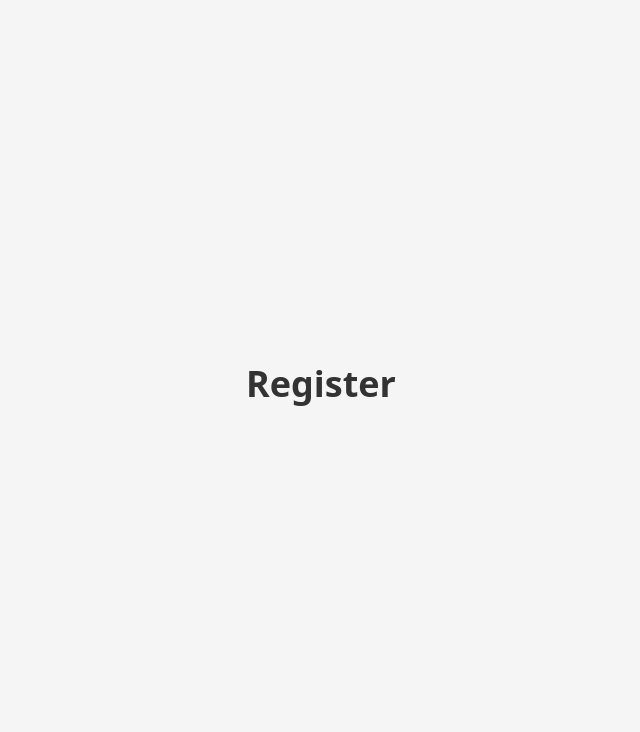
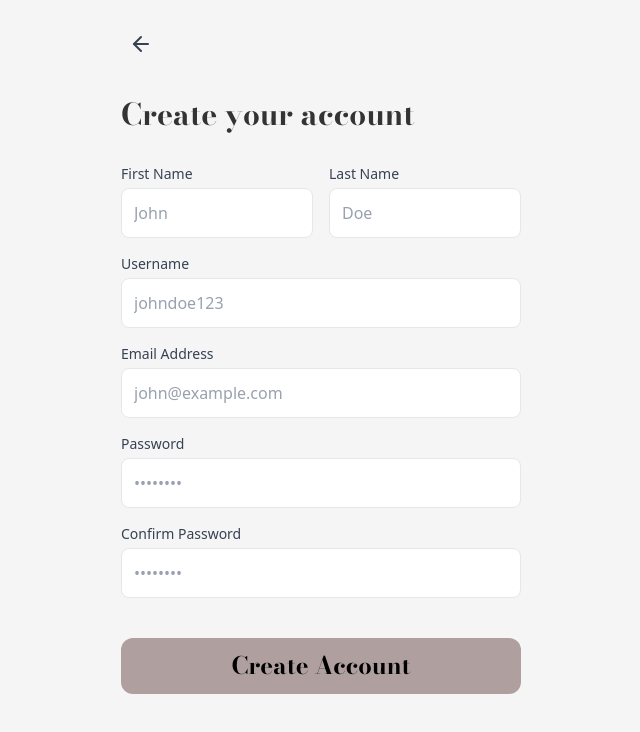
Before and after one commit to LexyRani/Matcha-42, a React (Vite) app in the folder frontend/: page /auth/register in a window 1280 px wide. Shown: the top 732 px of the page, without its empty margins (319-959 px from the left). Built offline with nearby package versions, Linux system fonts and the light colour scheme.

Commit message:
17/02/2026: Mise en place du formulaire register, ajoue de l'outil de validation zod

```diff
--- a/frontend/package.json
+++ b/frontend/package.json
@@ -15,7 +15,8 @@
     "react": "^19.2.0",
     "react-dom": "^19.2.0",
     "react-router-dom": "^7.13.0",
-    "tailwindcss": "^4.1.18"
+    "tailwindcss": "^4.1.18",
+    "zod": "^4.3.6"
   },
   "devDependencies": {
     "@eslint/js": "^9.39.1",
--- a/frontend/src/components/ui/Button.tsx
+++ b/frontend/src/components/ui/Button.tsx
@@ -1,18 +1,14 @@
-// Definition de ce que le bouton accepte comme parametre
 interface ButtonProps{
     label: string;
     onClick?:() => void;
     type?: "button" | "submit"
 }
 
-// Creation du composant
-
 export function Button({label, onClick, type = "button"}: ButtonProps)
 {
     return(
-        <button className="w-full bg-[#A69292]/86 text-black text-2xl font-bodini font-bold py-3 rounded-xl hover:opacity-90" onClick={onClick} type={type}>
+        <button className="w-full bg-[#A69292]/86 hover:bg-sky-700 text-black text-2xl font-bodoni font-bold py-3 rounded-xl " onClick={onClick} type={type}>
             {label}
-
         </button>
     )
 }
--- a/frontend/src/components/ui/Input.tsx
+++ b/frontend/src/components/ui/Input.tsx
@@ -0,0 +1,21 @@
+interface InputProps extends React.InputHTMLAttributes<HTMLInputElement>{
+    label: string;
+    error?: string;
+    icon?: React.ReactNode;
+}
+
+export function Input({label, error, icon, className, ...props }: InputProps)
+{
+    return(
+        <div className={`w-full ${className}`}>
+            {label && <label className="block text-sm font-sans font-medium text-gray-700 mb-1">{label}</label>}
+            <div className="relative">
+                <input className={`w-full bg-white border ${error ? 'border-accent' : 'border-gray-200'} rounded-lg p-3 outline-none focus:ring-2 focus:ring-primary/50 transition-all placeholder:text-gray-400`}
+            {...props}
+                />
+            {/* ajouter l'icône si besoin */}
+            </div>
+            {error && <p className="text-accent font-sans text-xs mt-1 pl-1">{error}</p>}
+        </div>
+  );
+}
--- a/frontend/src/index.css
+++ b/frontend/src/index.css
@@ -5,7 +5,7 @@
   --color-secondary: #F5F5F5;
   --color-accent: #FF4D4D;
   --color-text: #333333;
-  --font-bodini: "Bodoni Moda", serif;
+  --font-bodoni: "Bodoni Moda", serif;
 }
 
 
--- a/frontend/src/pages/Home.tsx
+++ b/frontend/src/pages/Home.tsx
@@ -8,16 +8,16 @@ export function Home()
     return(
         <div className="min-h-screen flex flex-col items-center justify-center bg-[#EBB3B8]/40 space-y-8 p-6">
             <div className="text-center space-y-2 mt-16">
-            <h1 className="text-5xl font-bodini font-bold text-black mb-8"> Roocool </h1>
+                <h1 className="text-5xl font-bodoni font-bold text-black mb-8"> Roocool </h1>
             </div>
             <div className="mb-8 animate-bounce" >
-                <Heart className="w-48 h-48 text-primary  fill-current"/>
+                <Heart className="w-48 h-48 text-accent/50  fill-current"/>
             </div>
-            <div className="w-full max-w-sm space-y-4 mt-12">
+            <div className="w-full max-w-sm space-y-4 mt-12 ">
                 <Button label="Login" onClick={()=> navigate("auth/login")}/>
                 <Button label = "Sign up" onClick={()=> navigate("auth/register")}/>
             </div>
-              <footer className="mt-auto pb-4 font-bodini text-xs text-gray-400">© 2026 Matcha Inc.</footer>
+              <footer className="mt-auto pb-4 font-bodoni text-xs text-gray-400">© 2026 Matcha Inc.</footer>
         </div>
     );
 }
--- a/frontend/src/pages/auth/Login.tsx
+++ b/frontend/src/pages/auth/Login.tsx
@@ -2,10 +2,14 @@ import { useNavigate } from "react-router-dom";
 
 export function Login()
 {
+    const navigate = useNavigate();
     return(
-        <div className="min-h-screen flex flex-col items-center justify-center p-4">
+        <div className="min-h-screen flex flex-col p-6 max-w-md mx-auto">
+            <button onClick={() => navigate(-1)} className="mb-8 text-2xl self-start">←</button>
+            <div className="min-h-screen flex flex-col items-center justify-center p-4">
             <h1 className="text-4xl font-bold mb-8"> Login </h1>
-            <div className="w-full max-w-sm space-y-4">
+                <div className="w-full max-w-sm space-y-4">
+                </div>
             </div>
         </div>
     );
--- a/frontend/src/pages/auth/Register.tsx
+++ b/frontend/src/pages/auth/Register.tsx
@@ -1,12 +1,75 @@
 import { useNavigate } from "react-router-dom";
+import { Button } from "../../components/ui/Button";
+import { Input } from "../../components/ui/Input";
+import React,{ useState } from "react";
+import {ArrowLeft} from 'lucide-react'
+
+import { registerSchema } from "../../utils/validation"
+
 
 export function Register()
 {
+
+    const navigate = useNavigate();
+    const [formData, setFormData] = useState({
+        firstName: "",
+        lastName: "",
+        username: "",
+        email: "",
+        password: "",
+        confirmPassword: ""
+    });
+
+    const handleChange = (e: React.ChangeEvent<HTMLInputElement>) => {
+        const { name, value } = e.target;
+            setFormData(prev => ({
+                ...prev,
+                [name]: value
+            }));
+    };
+    // etat pour les erreurs
+    const [errors, setErrors] = useState<Record<string, string>>({});
+    // Fonction de soummission
+    const handlesubmit = (e:React.SyntheticEvent) => {
+        e.preventDefault();
+        setErrors({})
+        const result = registerSchema.safeParse(formData);
+        if (!result.success)
+        {
+            const newErrors: Record<string, string> = {};
+            result.error.issues.forEach((issue) => {
+            const field = issue.path[0] as string;
+            newErrors[field] = issue.message;
+            });
+
+            setErrors(newErrors);
+            return;
+        }
+        console.log("Formulaire valide !", result.data);
+        alert("Compte créé avec succés ! (Simultation)");
+    }
+
     return(
-        <div className="min-h-screen flex flex-col items-center justify-center p-4">
-            <h1 className="text-4xl font-bold mb-8"> Register </h1>
-            <div className="w-full max-w-sm space-y-4">
+        <div className="min-h-screen flex flex-col p-6 max-w-md mx-auto">
+            <button onClick={() => navigate(-1)} className="mb-8 p-2 hover:bg-gray-100 rounded-full transition-colors self-start"> <ArrowLeft className="w-6 h-6 text-gray-700" /></button>
+            <h1 className="text-3xl font-bodoni font-bold mb-8"> Create your account </h1>
+            <form className="space-y-4" onSubmit={handlesubmit}>
+            {/* 1. Identité */}
+            <div className="grid grid-cols-2 gap-4">
+                <Input label="First Name" name="firstName" value={formData.firstName} onChange={handleChange} error={errors.firstName} placeholder="John" type="text"/>
+                <Input label="Last Name" name="lastName" value={formData.lastName} onChange={handleChange} error={errors.lastName} placeholder="Doe" type="text" />
             </div>
+            {/* 2. Username & Email */}
+                <Input  label="Username" name="username" value={formData.username} onChange={handleChange} error={errors.username} placeholder="johndoe123" type="text"/>
+                <Input label="Email Address" name="email" value={formData.email} onChange={handleChange} error={errors.email} placeholder="john@example.com" type="email" />
+             {/* 3. Mots de passe */}
+                <Input label="Password" name="password" value={formData.password} onChange={handleChange} error={errors.password} placeholder="••••••••" type="password"/>
+                <Input label="Confirm Password" name="confirmPassword" value={formData.confirmPassword} onChange={handleChange} error={errors.confirmPassword} placeholder="••••••••" type="password" />
+            {/* 4. Bouton Submit */}
+            <div className="pt-6">
+                <Button label="Create Account" type="submit" />
+            </div>
+            </form>
         </div>
     );
 }
--- /dev/null
+++ b/frontend/src/utils/validation.ts
@@ -0,0 +1,16 @@
+import { z } from "zod";
+
+export const registerSchema = z.object({
+  firstName: z.string().min(2, "First name must be at least 2 characters"),
+  lastName: z.string().min(2, "Last name must be at least 2 characters"),
+  username: z.string().min(3, "Username must be at least 3 characters"),
+  email: z.string().email("Invalid email address"),
+  password: z.string()
+    .min(8, "Password must be at least 8 characters")
+    .regex(/[A-Z]/, "Must contain an uppercase letter")
+    .regex(/[0-9]/, "Must contain a number"),
+  confirmPassword: z.string()
+}).refine((data) => data.password === data.confirmPassword, {
+  message: "Passwords don't match",
+  path: ["confirmPassword"],
+});
```
